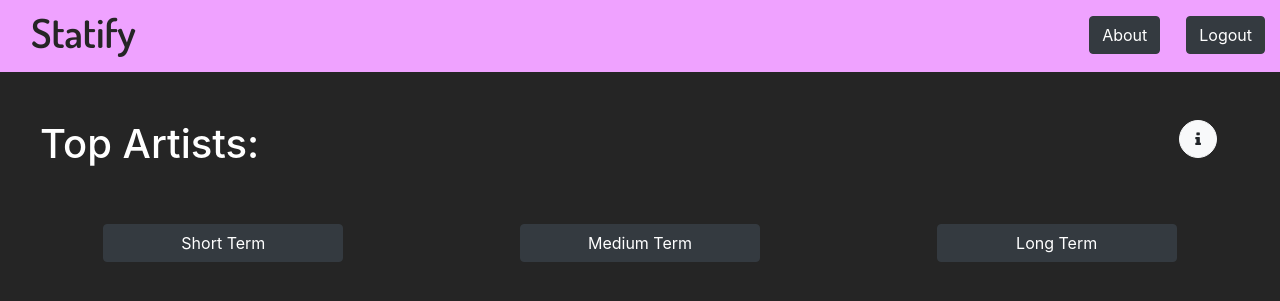
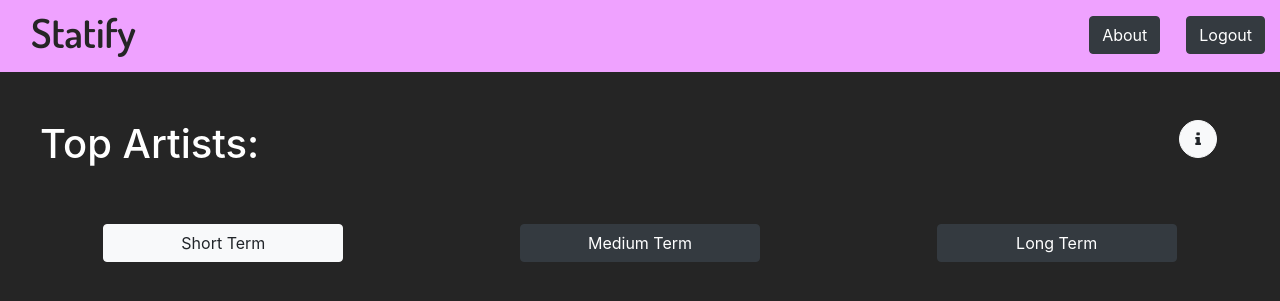
Before and after one commit to max-legrand/Statify, a Django app: template statify/templates/statify/top_artists.html in a window 1280 px wide. Shown: the top 301 px of the page. Run offline with Django 3.2, Linux system fonts and the light colour scheme; the template is opened without the code that fills it, so the values that code supplies are empty; parts of the project's set-up code (start-up, migrations or seed data) failed here and were passed over; some libraries are stand-ins or nearby versions.

Commit message:
Fix button highlighting

```diff
--- a/statify/templates/statify/top_artists.html
+++ b/statify/templates/statify/top_artists.html
@@ -71,7 +71,7 @@
     <div class="container-fluid">
         <div class="row">
             <div class="col-sm-4" style="text-align: center;">
-                <button  style="width: 15em" class="btn btn-dark">Short Term</button>
+                <button  style="width: 15em" class="btn btn-light">Short Term</button>
             </div>
             <div class="col-sm-4" style="text-align: center;">
                 <a href="/top_artists_med" class="linkbtn"><button  style="width: 15em" class="btn btn-dark">Medium Term</button></a>
--- a/statify/templates/statify/top_artists_med.html
+++ b/statify/templates/statify/top_artists_med.html
@@ -74,7 +74,7 @@
                 <a href="/top_artists" class="linkbtn"><button  style="width: 15em" class="btn btn-dark">Short Term</button></a>
             </div>
             <div class="col-sm-4" style="text-align: center;">
-                <button  style="width: 15em" class="btn btn-dark">Medium Term</button>
+                <button  style="width: 15em" class="btn btn-light">Medium Term</button>
             </div>
             <div class="col-sm-4" style="text-align: center;">
                 <a href="/top_artists_long" class="linkbtn"><button  style="width: 15em" class="btn btn-dark">Long Term</button></a>
```
